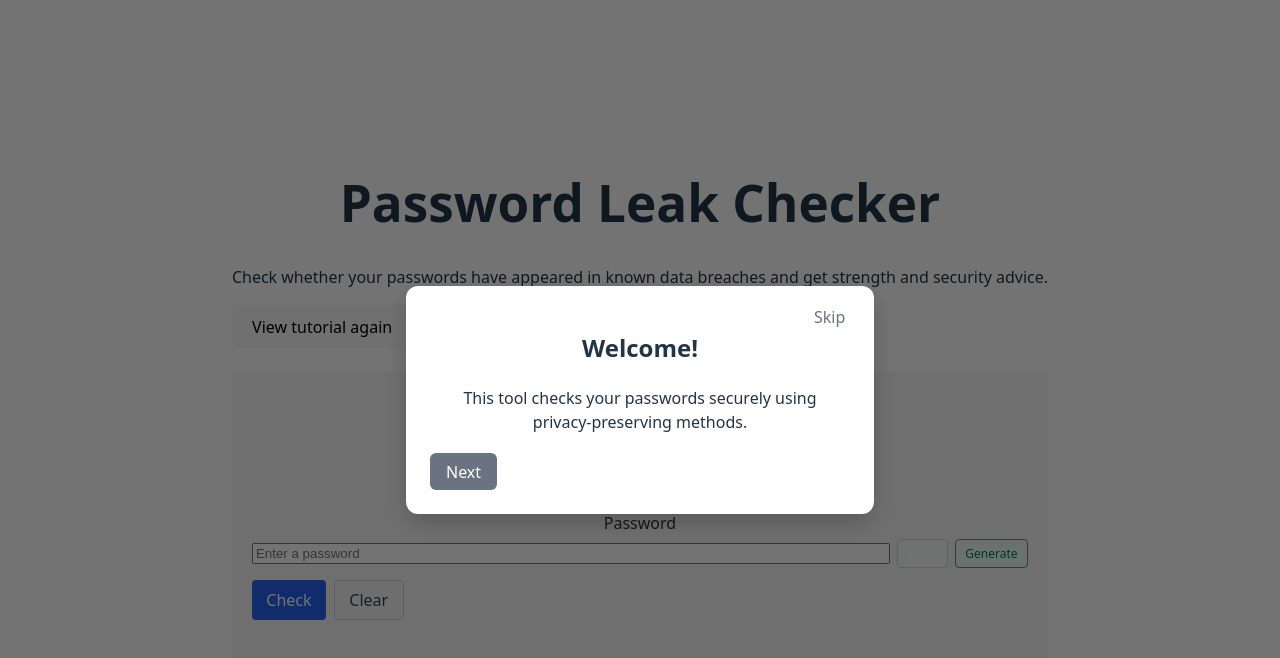
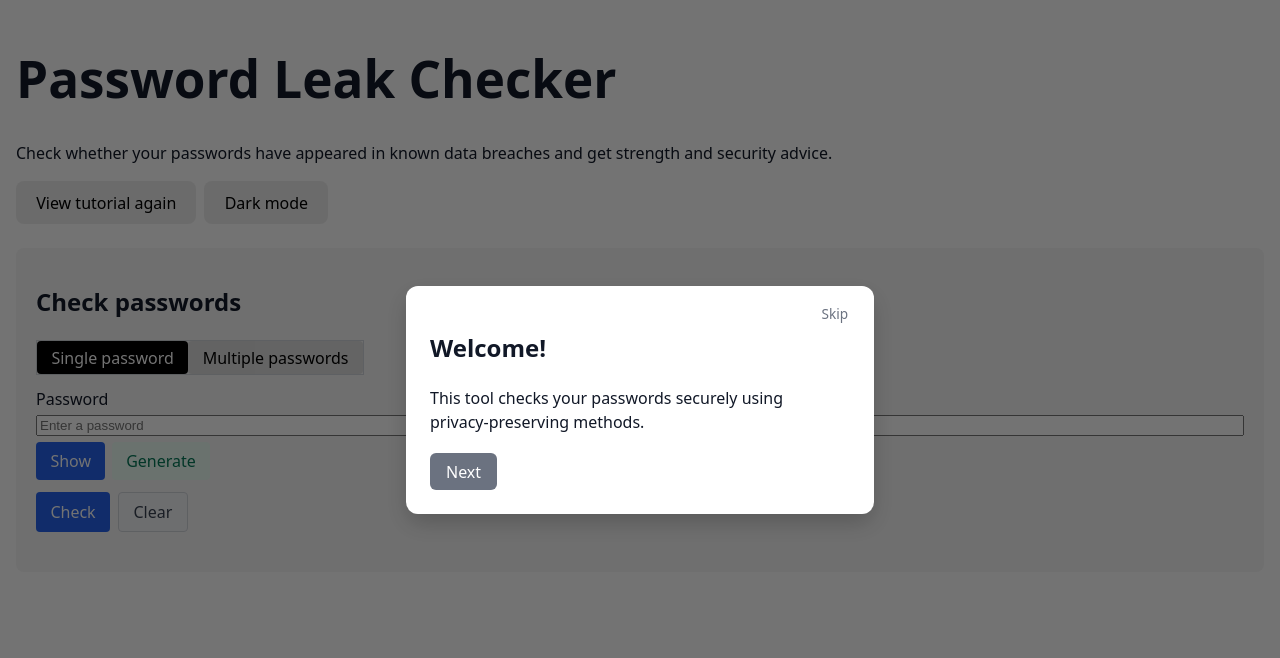
Before and after one commit to Suvis-1/PasswordChecker, a Vue app: page / in a window 1280 px wide. Shown: the top 658 px of the page. Built offline with nearby package versions, Linux system fonts and the light colour scheme; no server answers.

Commit message:
feat: enhance password checker functionality and UI improvements

```diff
--- a/src/App.vue
+++ b/src/App.vue
@@ -32,10 +32,17 @@ function showToast(msg) {
   }, 2000);
 }
 
-// Add new results (accumulate + prevent duplicates)
+// Add new results (accumulate + prevent duplicates + warn user)
 function addResults(newItems) {
   const existing = new Set(results.value.map(r => r.password));
+
+  const duplicates = newItems.filter(item => existing.has(item.password));
   const filtered = newItems.filter(item => !existing.has(item.password));
+
+  if (duplicates.length > 0) {
+    showToast("Some passwords were already checked");
+  }
+
   results.value = [...results.value, ...filtered];
 }
 
@@ -98,9 +105,29 @@ function toggleDark() {
 <style scoped>
 /* Layout */
 .app {
-  max-width: 1000px;
-  margin: 0 auto;
-  padding: 1.5rem;
+  min-height: 100vh;
+  padding: 1rem;
+  flex-direction: column;
+}
+.app-main {
+  flex: 1;
+  overflow-y: auto;
+}
+
+@media (max-width: 600px) {
+  .app {
+    padding: 0.75rem;
+  }
+
+  .app-main {
+    padding: 0.75rem;
+  }
+
+  .results-table th,
+  .results-table td {
+    font-size: 0.8rem;
+    padding: 0.4rem;
+  }
 }
 
 .app-header {
--- a/src/components/AdvicePanel.vue
+++ b/src/components/AdvicePanel.vue
@@ -69,7 +69,7 @@ async function copyAdvice() {
   <div class="advice-panel">
     <div class="advice-header">
       <span>Advice</span>
-      <button class="copy-btn" @click="copyAdvice">Copy advice</button>
+      <button class="copy-btn" @click="copyAdvice">Copy</button>
     </div>
 
     <ul class="advice-list">
--- a/src/components/PasswordForm.vue
+++ b/src/components/PasswordForm.vue
@@ -64,7 +64,7 @@ async function checkPasswordList(passwords) {
     const strength = zxcvbn(pwd);
 
     results.push({
-      id: Date.now() + i, // unique ID
+      id: crypto.randomUUID(), // stable unique ID
       password: pwd,
       leaked,
       count,
@@ -186,7 +186,6 @@ function clearForm() {
 /* Mode switch */
 .mode-switch {
   display: inline-flex;
-  border-radius: 999px;
   border: 1px solid #d1d5db;
   overflow: hidden;
   margin-bottom: 0.75rem;
@@ -194,11 +193,12 @@ function clearForm() {
 .mode-switch button {
   padding: 0.35rem 0.9rem;
   border: none;
-  background: transparent;
+  background: #a7a7a755;
   cursor: pointer;
+  color: black;
 }
 .mode-switch button.active {
-  background: #2563eb;
+  background: #000000;
   color: white;
 }
 
@@ -213,23 +213,25 @@ function clearForm() {
 /* Password input row */
 .password-input-wrapper {
   display: flex;
-  align-items: center;
+  flex-wrap: wrap;
+  gap: 0.4rem;
 }
+
 .password-input-wrapper input {
-  flex: 1;
+  flex: 1 1 100%;
+  min-width: 0;
+}
+.password-input-wrapper button {
+  flex: 0 0 auto;
 }
 
 /* Buttons */
 .toggle-visibility,
 .generate-btn {
-  margin-left: 0.4rem;
-  padding: 0.3rem 0.6rem;
-  font-size: 0.75rem;
-  border-radius: 4px;
-  border: 1px solid #d1d5db;
-  background: #f9fafb;
-  cursor: pointer;
+  flex: 1 1 auto;
+  white-space: nowrap;
 }
+
 .generate-btn {
   border-color: #10b981;
   background: #ecfdf5;
--- a/src/components/ResultsTable.vue
+++ b/src/components/ResultsTable.vue
@@ -57,7 +57,8 @@ watch(
         <button @click="collapseAll">Collapse all</button>
       </div>
 
-      <!-- Results Table -->
+      <!-- FIXED HEIGHT WRAPPER -->
+      <div class="results-container">
         <table class="results-table">
           <thead>
             <tr>
@@ -71,8 +72,9 @@ watch(
           </thead>
 
           <tbody>
-          <tr v-for="item in results" :key="item.id">
-            <td>{{ item.id }}</td>
+            <tr v-for="(item, index) in results" :key="item.id">
+              <!-- CLEAN INDEX -->
+              <td>{{ index + 1 }}</td>
 
               <!-- PASSWORD + EXPAND/COLLAPSE -->
               <td class="password-cell">
@@ -86,10 +88,7 @@ watch(
 
                 <!-- Advice Panel -->
                 <transition name="fade">
-                <div
-                  v-if="openRows.has(item.id)"
-                  class="advice-wrapper"
-                >
+                  <div v-if="openRows.has(item.id)" class="advice-wrapper">
                     <AdvicePanel
                       :leaked="item.leaked"
                       :count="item.count"
@@ -129,6 +128,7 @@ watch(
             </tr>
           </tbody>
         </table>
+      </div>
     </section>
   </transition>
 </template>
@@ -136,6 +136,14 @@ watch(
 <style scoped>
 .results {
   margin-top: 1.5rem;
+}
+
+/* FIXED HEIGHT WRAPPER */
+.results-container {
+  max-height: 600px;
+  overflow-y: auto;
+  padding-right: 0.5rem;
+  border-radius: 6px;
 }
 
 /* Expand/Collapse All Buttons */
@@ -193,12 +201,9 @@ watch(
   font-size: 0.75rem;
 }
 
-/* Advice scroll wrapper */
+/* Advice wrapper (no max-height now) */
 .advice-wrapper {
-  max-height: 250px;
-  overflow-y: auto;
   margin-top: 0.4rem;
-  padding-right: 0.3rem;
 }
 
 /* Leaked badges */
@@ -285,7 +290,10 @@ watch(
   background: #3b82f6;
 }
 
-.app-dark .advice-wrapper {
+.app-dark .results-container {
   scrollbar-color: #64748b #1e293b;
 }
+.mode-switch button {
+background-color: #b0b0b045;
+}
 </style>
--- a/src/components/StrengthBadge.vue
+++ b/src/components/StrengthBadge.vue
@@ -6,15 +6,17 @@ const props = defineProps({
   },
 });
 
+// Labels for each score (0–4)
 const labels = ["Very weak", "Weak", "Fair", "Strong", "Very strong"];
 
+// Bar colors
 function color(score) {
   return [
     "#dc2626", // red
     "#f97316", // orange
     "#eab308", // yellow
     "#22c55e", // green
-    "#16a34a", // dark green
+    "#16a34a"  // dark green
   ][score] || "#6b7280";
 }
 </script>
@@ -44,7 +46,7 @@ function color(score) {
 
 .strength-label {
   font-size: 0.75rem;
-  color: #374151;
+  color: inherit;
 }
 
 .bar {
@@ -59,4 +61,9 @@ function color(score) {
   height: 100%;
   transition: width 0.25s ease-out;
 }
+
+/* Dark mode */
+.app-dark .bar {
+  background: #334155;
+}
 </style>
--- a/src/components/TutorialModal.vue
+++ b/src/components/TutorialModal.vue
@@ -72,6 +72,7 @@ function finish() {
 </template>
 
 <style scoped>
+/* Overlay */
 .overlay {
   position: fixed;
   inset: 0;
@@ -80,7 +81,10 @@ function finish() {
   align-items: center;
   justify-content: center;
   z-index: 50;
+  animation: fadeIn 0.2s ease-out;
 }
+
+/* Modal */
 .modal {
   background: white;
   padding: 1.5rem;
@@ -89,9 +93,9 @@ function finish() {
   max-width: 420px;
   box-shadow: 0 10px 25px rgba(0,0,0,0.2);
   position: relative;
-  transform: scale(1);
-  animation: scaleIn 0.18s ease-out;
+  animation: scaleIn 0.22s ease-out;
 }
+
 .skip-btn {
   position: absolute;
   top: 0.6rem;
@@ -100,12 +104,15 @@ function finish() {
   border: none;
   color: #6b7280;
   cursor: pointer;
+  font-size: 0.85rem;
 }
+
 .controls {
   margin-top: 1.2rem;
   display: flex;
   justify-content: space-between;
 }
+
 .controls button {
   padding: 0.45rem 1rem;
   border: none;
@@ -114,13 +121,15 @@ function finish() {
   color: white;
   cursor: pointer;
 }
+
 .controls button:first-child {
   background: #6b7280;
 }
 
+/* Animations */
 @keyframes scaleIn {
   from {
-    transform: scale(0.95);
+    transform: scale(0.92);
     opacity: 0;
   }
   to {
@@ -128,4 +137,27 @@ function finish() {
     opacity: 1;
   }
 }
+
+@keyframes fadeIn {
+  from { opacity: 0; }
+  to { opacity: 1; }
+}
+
+/* Dark mode */
+.app-dark .modal {
+  background: #1e293b;
+  color: #e2e8f0;
+}
+
+.app-dark .skip-btn {
+  color: #cbd5e1;
+}
+
+.app-dark .controls button:first-child {
+  background: #475569;
+}
+
+.app-dark .controls button {
+  background: #3b82f6;
+}
 </style>
--- a/src/style.css
+++ b/src/style.css
@@ -1,11 +1,13 @@
+/* -------------------------------------------------------
+   GLOBAL ROOT VARIABLES
+------------------------------------------------------- */
 :root {
   font-family: system-ui, Avenir, Helvetica, Arial, sans-serif;
   line-height: 1.5;
   font-weight: 400;
 
+  /* Let your Vue app control dark/light mode */
   color-scheme: light dark;
-  color: rgba(255, 255, 255, 0.87);
-  background-color: #242424;
 
   font-synthesis: none;
   text-rendering: optimizeLegibility;
@@ -13,28 +15,51 @@
   -moz-osx-font-smoothing: grayscale;
 }
 
+/* -------------------------------------------------------
+   GLOBAL PAGE RESET + BACKGROUND FIX
+------------------------------------------------------- */
+html, body {
+  height: 100%;
+  margin: 0;
+  padding: 0;
+  background-color: #0f172a; /* match dark mode */
+  color: #e2e8f0;
+  overflow-x: hidden;
+
+  /* Default to dark mode background */
+  background-color: #0f172a;
+  color: #e2e8f0;
+
+  transition: background-color 0.3s ease, color 0.3s ease;
+}
+
+/* Light mode (controlled by App.vue) */
+body.light {
+  background-color: #ffffff;
+  color: #111827;
+}
+
+/* Dark mode (controlled by App.vue) */
+body.dark {
+  background-color: #0f172a;
+  color: #e2e8f0;
+}
+
+/* -------------------------------------------------------
+   LINKS
+------------------------------------------------------- */
 a {
   font-weight: 500;
   color: #646cff;
-  text-decoration: inherit;
+  text-decoration: none;
 }
 a:hover {
   color: #535bf2;
 }
 
-body {
-  margin: 0;
-  display: flex;
-  place-items: center;
-  min-width: 320px;
-  min-height: 100vh;
-}
-
-h1 {
-  font-size: 3.2em;
-  line-height: 1.1;
-}
-
+/* -------------------------------------------------------
+   BUTTON BASELINE (your components override specifics)
+------------------------------------------------------- */
 button {
   border-radius: 8px;
   border: 1px solid transparent;
@@ -42,38 +67,43 @@ button {
   font-size: 1em;
   font-weight: 500;
   font-family: inherit;
-  background-color: #1a1a1a;
   cursor: pointer;
   transition: border-color 0.25s;
 }
-button:hover {
-  border-color: #646cff;
-}
+
 button:focus,
 button:focus-visible {
   outline: 4px auto -webkit-focus-ring-color;
 }
 
-.card {
-  padding: 2em;
+/* -------------------------------------------------------
+   TYPOGRAPHY
+------------------------------------------------------- */
+h1 {
+  font-size: 3.2em;
+  line-height: 1.1;
 }
 
+/* -------------------------------------------------------
+   APP WRAPPER (Vite default removed)
+------------------------------------------------------- */
 #app {
   max-width: 1280px;
   margin: 0 auto;
-  padding: 2rem;
-  text-align: center;
+  padding: 0;
+  text-align: left;
 }
 
+.mode-switch button {
+background-color: #b0b0b045;
+}
+
+/* -------------------------------------------------------
+   Light mode overrides for Vite defaults
+------------------------------------------------------- */
 @media (prefers-color-scheme: light) {
-  :root {
-    color: #213547;
+  body:not(.dark) {
     background-color: #ffffff;
-  }
-  a:hover {
-    color: #747bff;
-  }
-  button {
-    background-color: #f9f9f9;
+    color: #111827;
   }
 }
```
Lines whose indentation alone changed are shown as unchanged.
